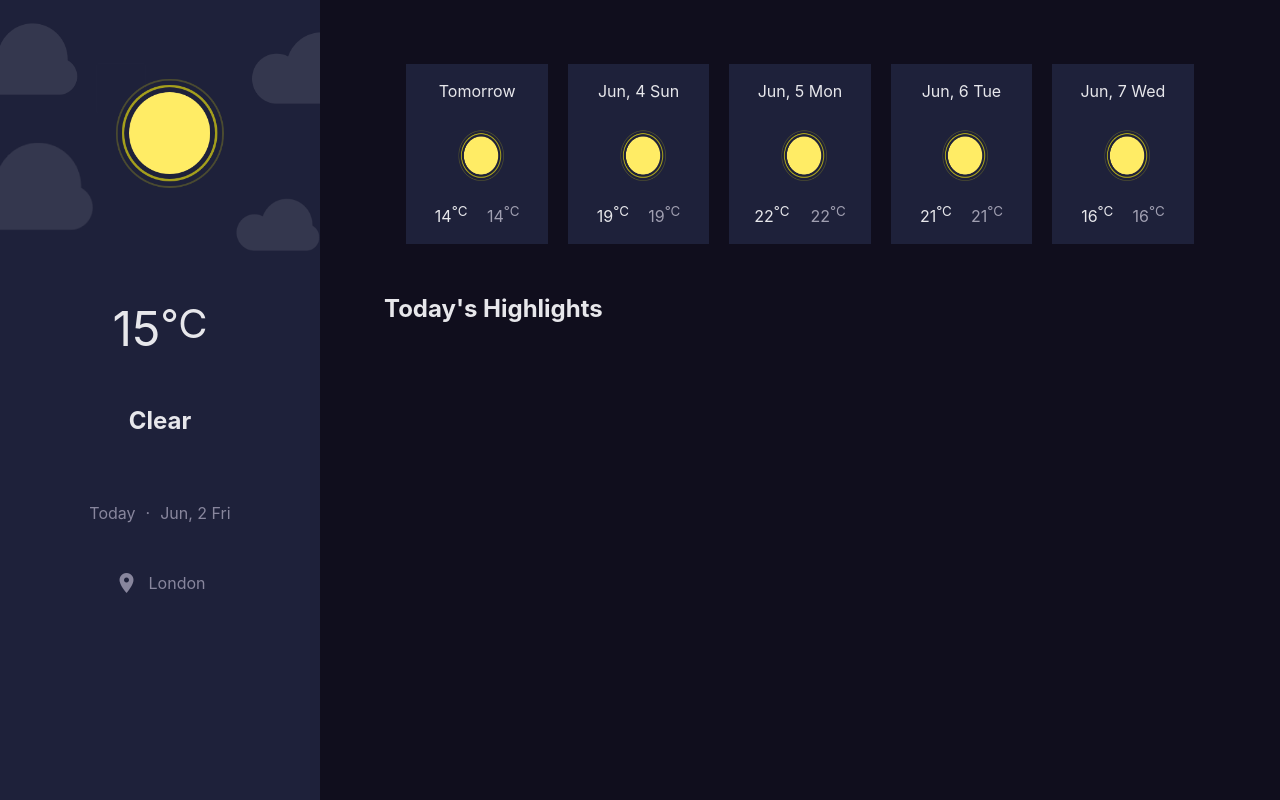
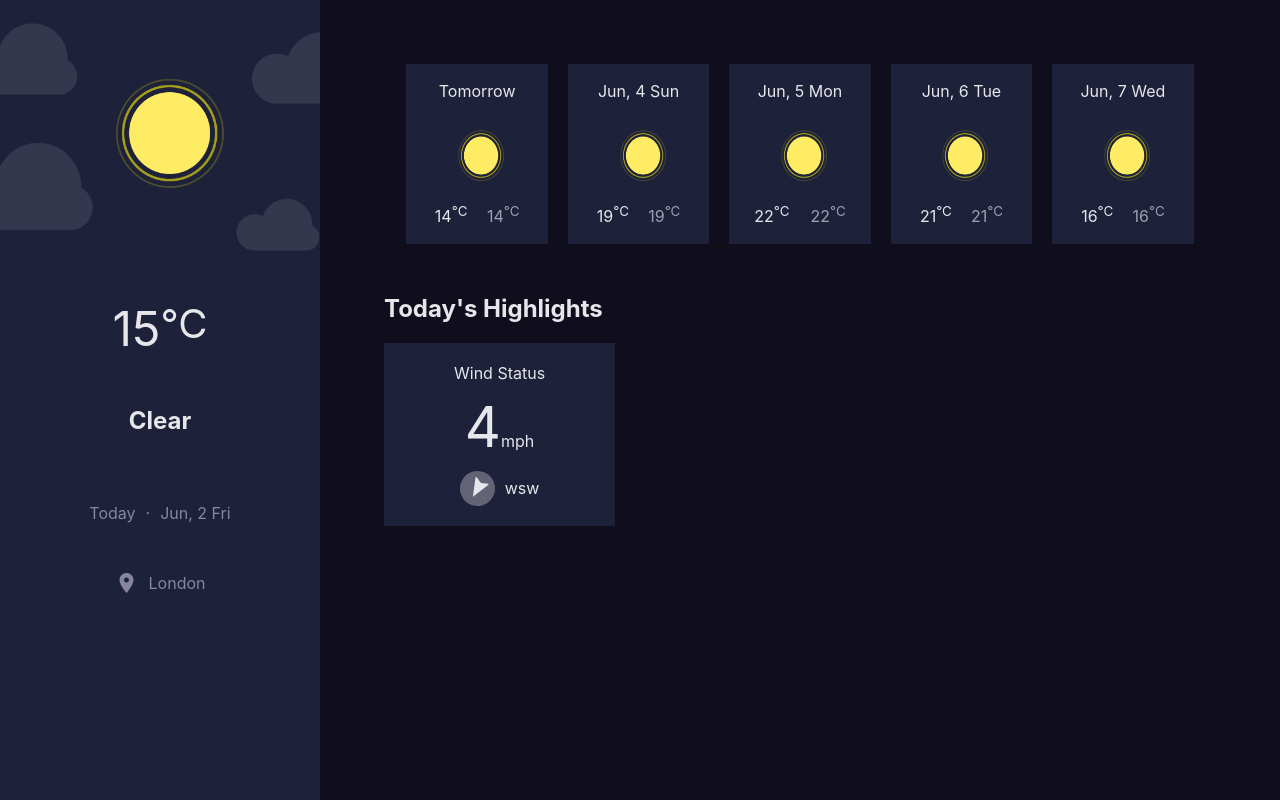
Before and after one commit to Mr-hollowman/dev-weather, a React (Create React App) app: page / in a window 1280 px wide. Built offline with nearby package versions, Linux system fonts and the light colour scheme.

Commit message:
Ui updates

```diff
--- a/src/App.css
+++ b/src/App.css
@@ -94,3 +94,26 @@ img{
 .min-col{
     color: #A09FB1;
 }
+.high-container{
+    display: flex;
+    flex-wrap: wrap;
+}
+.high-card{
+    display: flex;
+    flex-direction: column;
+    gap: 10px;
+    padding: 20px 70px 20px 70px;
+    align-items: center;
+    background-color: #1E213A;
+
+}
+.big-fnt{
+    font-size: 56px;
+}
+.loc-icon{
+    width: 35px;
+    height: 35px;
+    background-color: rgba(255, 255, 255, 0.3);
+    transform: rotate(-150deg);
+    border-radius: 50%;
+}
--- a/src/App.js
+++ b/src/App.js
@@ -24,7 +24,7 @@ export default function App() {
       deg: Math.round(data.list[0].main.temp),
       pressure: data.list[0].main.pressure,
       humidity: data.list[0].main.humidity,
-      windSpeed: data.list[0].wind.speed,
+      windSpeed: Math.round(data.list[0].wind.speed),
     }
     setTodayData(today)
     var forecast = []
@@ -39,7 +39,7 @@ export default function App() {
         minDeg:Math.round(data.list[i].main.temp_min),
         pressure: data.list[i].main.pressure,
         humidity: data.list[i].main.humidity,
-        windSpeed: data.list[i].wind.speed,
+        windSpeed: Math.round(data.list[i].wind.speed),
       }
       forecast.push(days)
     }
@@ -64,7 +64,7 @@ export default function App() {
   return (
     <div className='app'>
       {todayData && <Today data={todayData} getTodayDate={getTodayDate} getImage={getImage} />}
-      {fiveDaysData && <DetailedCard data={fiveDaysData} getTodayDate={getTodayDate} getImage={getImage} />}
+      {fiveDaysData && <DetailedCard todayData={todayData} data={fiveDaysData} getTodayDate={getTodayDate} getImage={getImage} />}
     </div>
   )
 }
--- a/src/components/DetailedCard.js
+++ b/src/components/DetailedCard.js
@@ -1,12 +1,12 @@
 import React from 'react'
 
-export default function DetailedCard({data, getTodayDate, getImage}) {
+export default function DetailedCard({ data, getTodayDate, getImage, todayData }) {
     return (
         <div className='det-card'>
             <div className='fiveDay-con center-container'>
-        {data.map((item, index)=>{
-            return<div key={index} className='font-col day-card'>
-                <span>{index === 0 ? "Tomorrow": getTodayDate(item.date2)}</span>
+                {data.map((item, index) => {
+                    return <div key={index} className='font-col day-card'>
+                        <span>{index === 0 ? "Tomorrow" : getTodayDate(item.date2)}</span>
                         <img src={getImage(item.desc)} alt='sky' className='days-img' />
                         <span className='days-temp'><span>{item.maxDeg}<sup>&deg;C</sup></span><span className='min-col'>{item.minDeg}<sup>&deg;C</sup></span></span>
                     </div>
@@ -14,6 +14,20 @@ export default function DetailedCard({data, getTodayDate, getImage}) {
             </div>
             <div className='today-high font-col'>
                 <h2>Today's Highlights</h2>
+                <div className='high-container'>
+                    <div className='high-card'>
+                        <span>Wind Status</span>
+                        <span><span className='big-fnt'>{todayData.windSpeed}</span><span>mph</span></span>
+                        <span className='center-container' style={{gap:"10px"}}>
+                            <span className='loc-icon center-container'>
+                                <span class="material-icons material-symbols-outlined">
+                                    navigation
+                                </span>
+                            </span>
+                            <span>wsw</span>
+                        </span>
+                    </div>
+                </div>
             </div>
         </div>
     )
```
Lines whose indentation alone changed are shown as unchanged.
